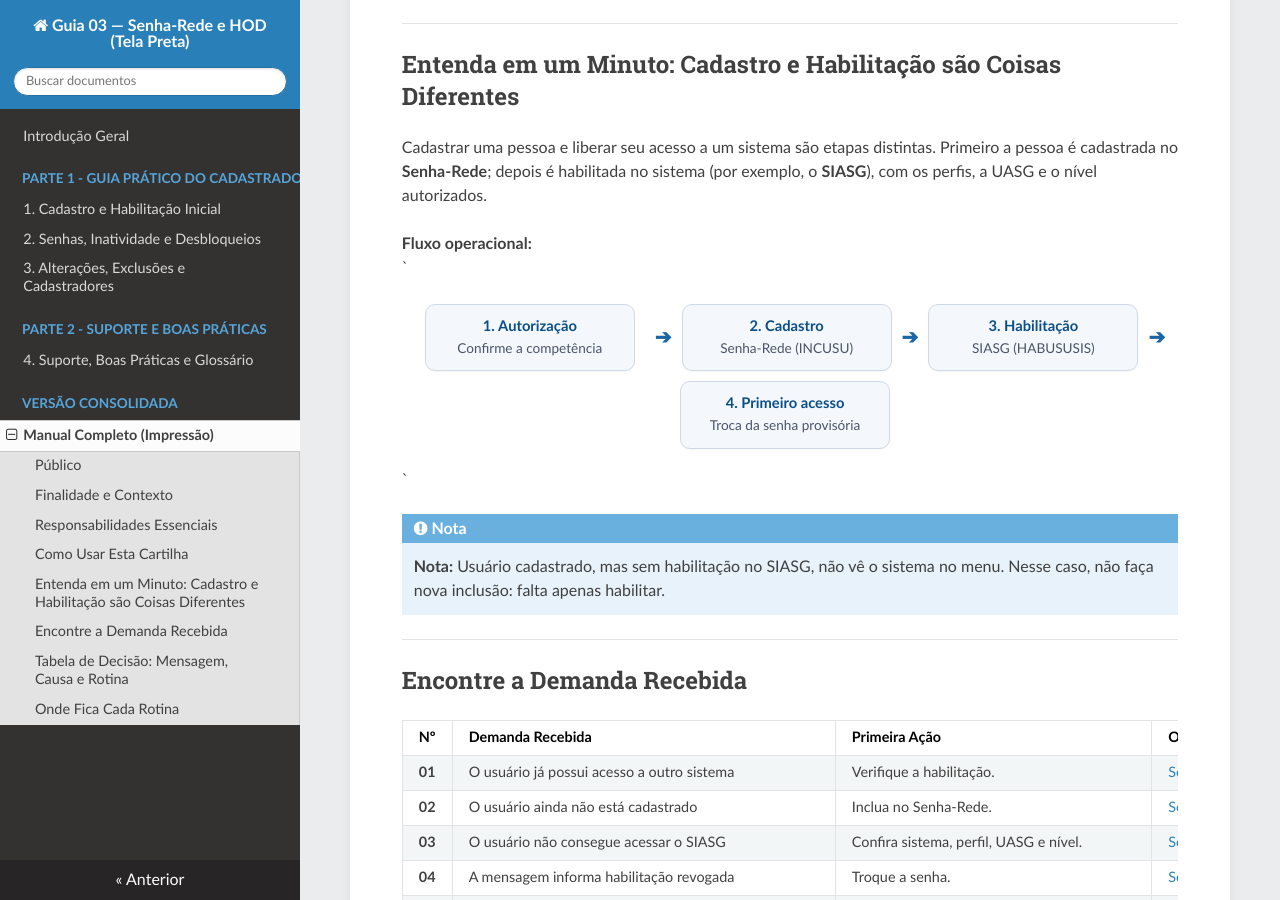
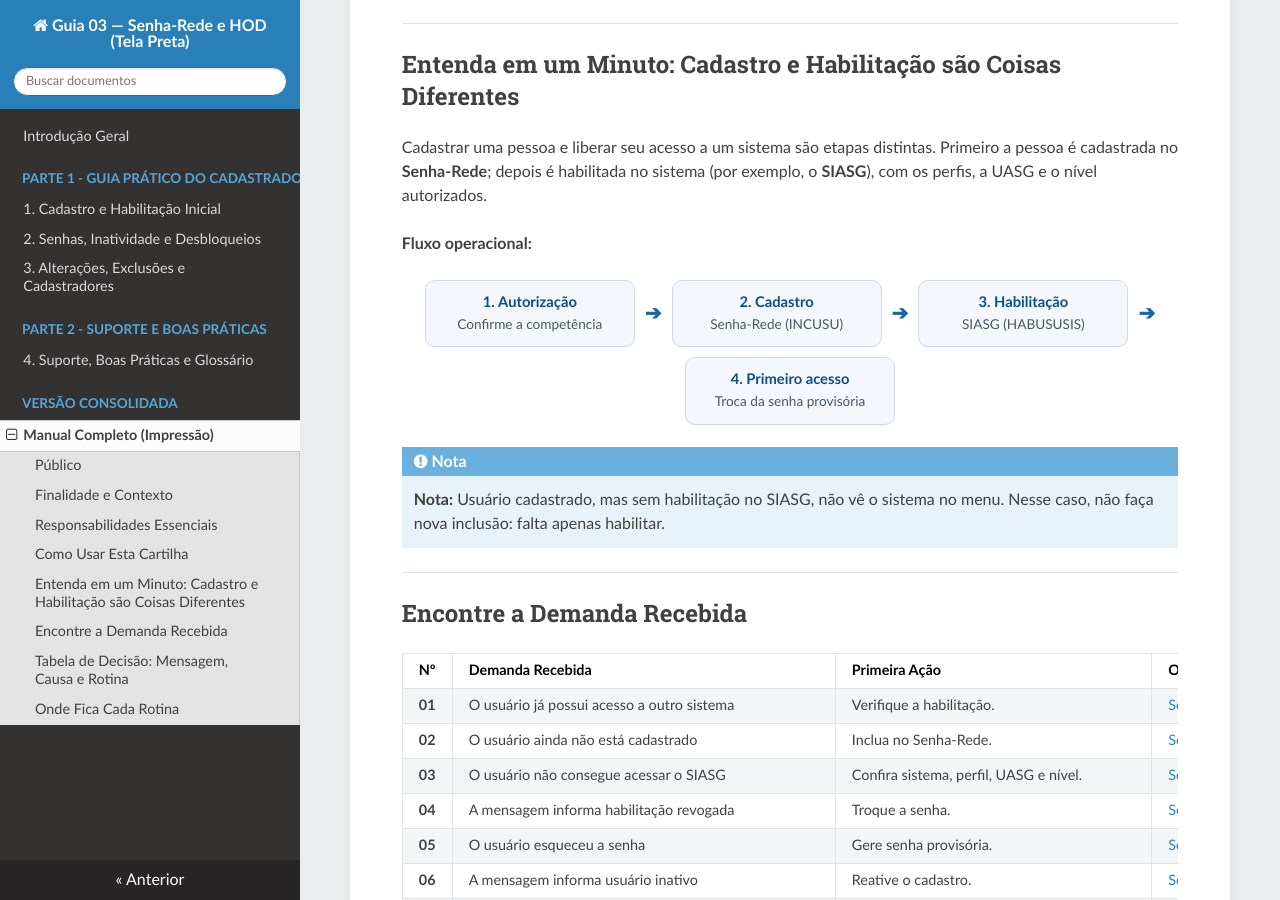
Before and after one commit to siqueiraazevedo2013-cloud/Tutorial-Guia-03-Senha-Rede-HOD, an MkDocs documentation site: the page built from docs/manual-completo.md, in a window 1280 px wide and 900 px high, scrolled down 1232 px. Built offline with MkDocs 1.6.1, drawn with Linux system fonts in a browser that asks for light colours; nearby versions of some CDN libraries.

Commit message:
Fix HTML tags in operational flow section
Updated HTML structure for operational flow in manual.

```diff
--- a/docs/manual-completo.md
+++ b/docs/manual-completo.md
@@ -49,7 +49,7 @@ Encontre na tabela abaixo o pedido que você recebeu, confira a primeira ação
 Cadastrar uma pessoa e liberar seu acesso a um sistema são etapas distintas. Primeiro a pessoa é cadastrada no **Senha-Rede**; depois é habilitada no sistema (por exemplo, o **SIASG**), com os perfis, a UASG e o nível autorizados.
 
 **Fluxo operacional:**
-`<div class="fluxograma-etapas">
+<div class="fluxograma-etapas">
   <div class="fluxo-card">
     <strong>1. Autorização</strong>
     <span>Confirme a competência</span>
@@ -69,7 +69,7 @@ Cadastrar uma pessoa e liberar seu acesso a um sistema são etapas distintas. Pr
     <strong>4. Primeiro acesso</strong>
     <span>Troca da senha provisória</span>
   </div>
-</div>`
+</div>
 
 !!! note "Nota"
     **Nota:** Usuário cadastrado, mas sem habilitação no SIASG, não vê o sistema no menu. Nesse caso, não faça nova inclusão: falta apenas habilitar.
```
